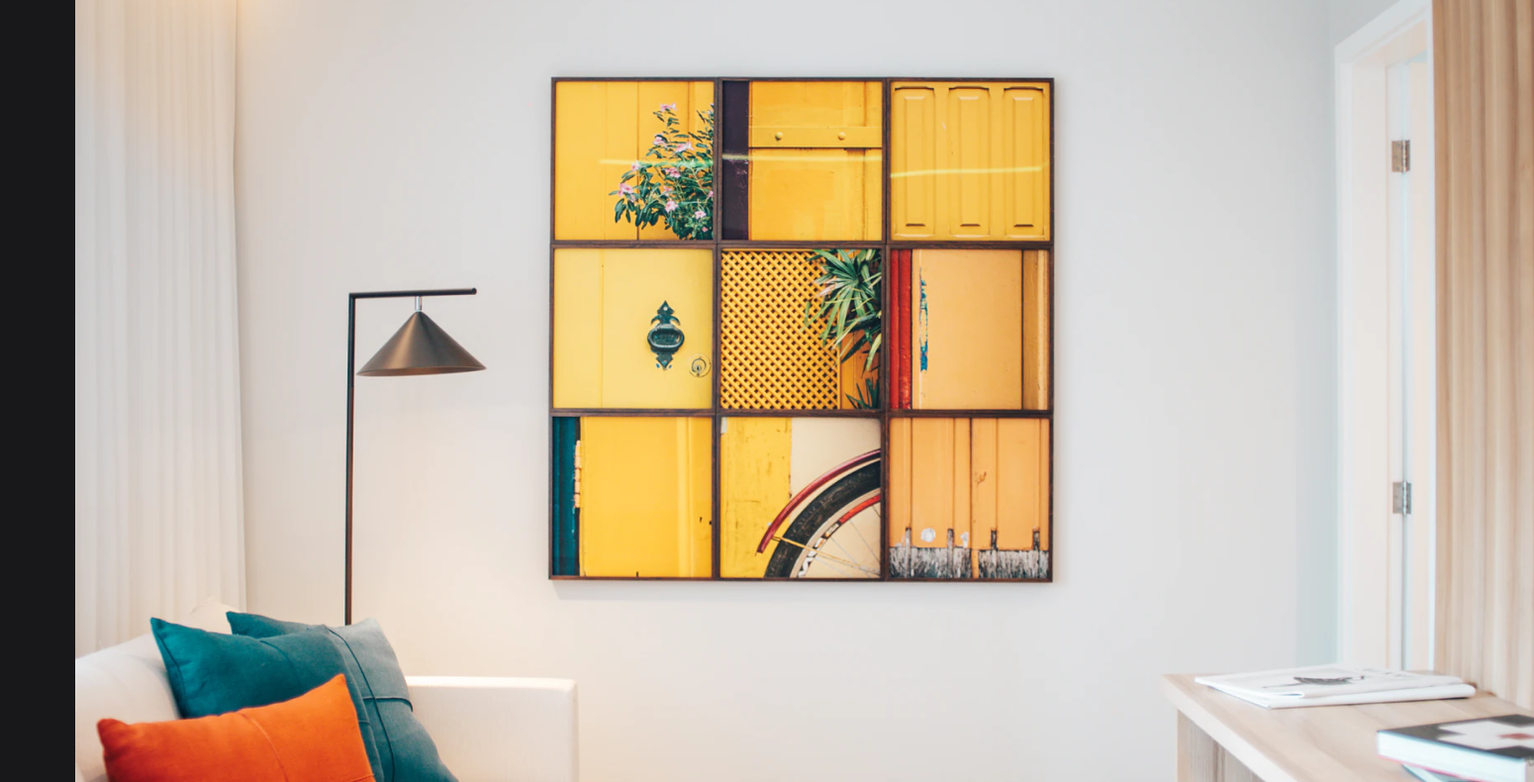
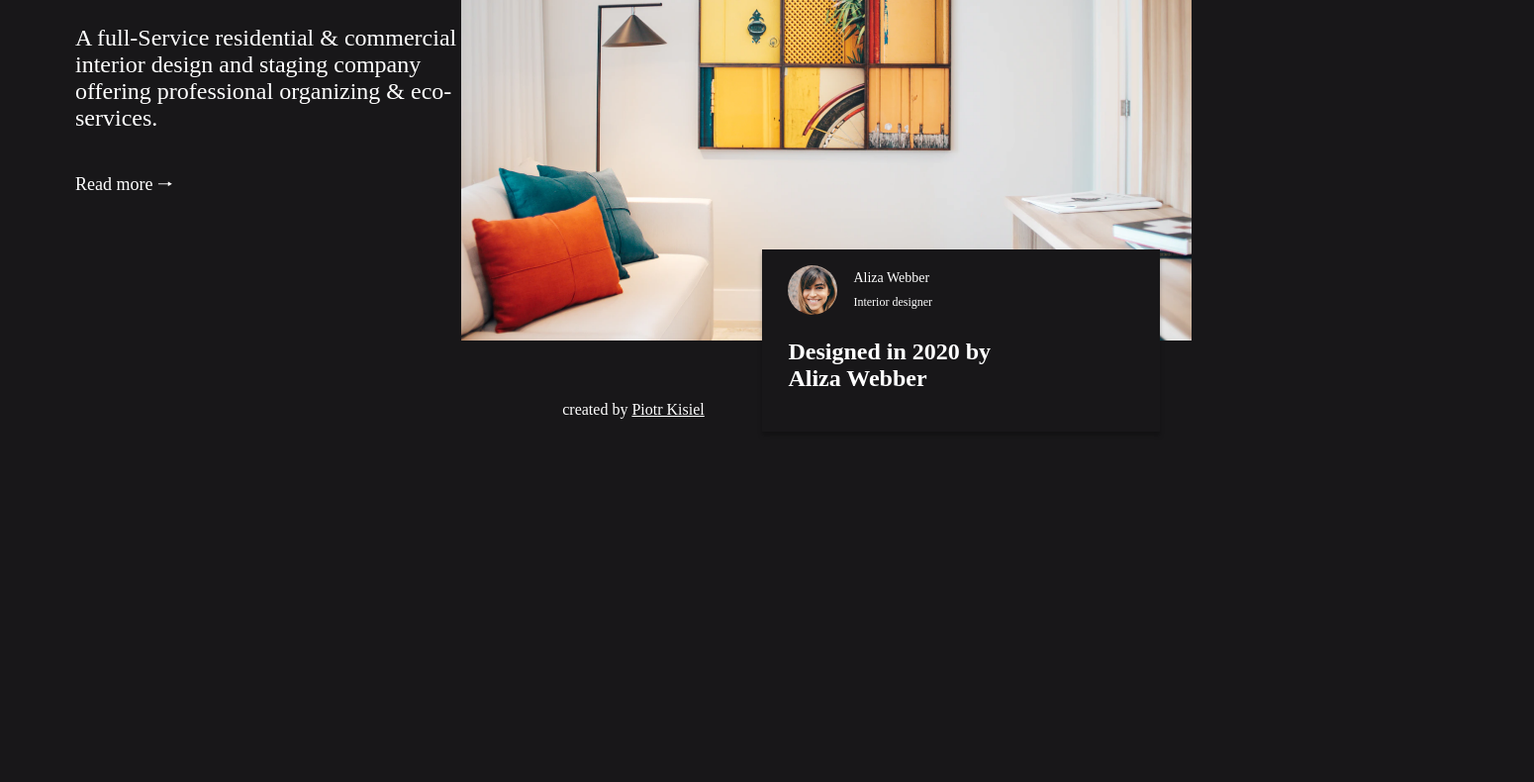
Before and after one commit to pietyr/interior-consultant, a plain HTML site: page index.html in a window 1280 px wide. Shown: the part 337-1127 px from the top of the page at 99% size, 1550 px wide, since content can reach past the window. After the commit the page ends 800 px from the top, so only its background shows below. Drawn offline with Linux system fonts and the light colour scheme.

Commit message:
feat: styled main

```diff
--- a/index.html
+++ b/index.html
@@ -28,21 +28,25 @@
 			</nav>
 		</header>
 		<main>
-			<section>
+			<section class="description">
 				<h1>Modern interior</h1>
 				<p>
 					A full-Service residential & commercial interior design and
 					staging company offering professional organizing &
 					eco-services.
 				</p>
-				<a href="">Read more -></a>
+				<a href="">Read more 🠒</a>
 			</section>
-			<section>
+			<section class="photo">
 				<img src="images/photo1.png" alt="Modern room interior photo" />
-				<div>
-					<img src="images/photo2.png" alt="Aliza Webber" />
-					<span>Aliza Webber</span>
-					<span>Interior designer</span>
+				<div class="author-wrapper">
+					<div class="author-img-wrapper">
+						<img src="images/photo2.png" alt="Aliza Webber" />
+						<div class="name-wrapper">
+							<span>Aliza Webber</span>
+							<span>Interior designer</span>
+						</div>
+					</div>
 					<h3>Designed in 2020 by Aliza Webber</h3>
 				</div>
 			</section>
--- a/style.css
+++ b/style.css
@@ -12,6 +12,10 @@
 }
 
 body {
+	display: flex;
+	flex-direction: column;
+	justify-content: space-between;
+	min-height: 100vh;
 	background-color: var(--background);
 	color: var(--font);
 	padding: 2.625rem 4.75rem 1.5rem;
@@ -20,6 +24,7 @@ body {
 
 header,
 main {
+	width: 100%;
 	max-width: 1288px;
 	margin-left: auto;
 	margin-right: auto;
@@ -68,3 +73,87 @@ li:first-child {
 	font-weight: 700;
 	border-bottom: 1px var(--font) solid;
 }
+
+footer {
+	text-align: center;
+}
+
+main {
+	display: flex;
+	justify-content: space-between;
+}
+
+section.description {
+	display: flex;
+	flex-direction: column;
+	justify-content: center;
+	max-width: 410px;
+	gap: 2.5rem;
+}
+
+h1 {
+	font-size: 3rem;
+	margin: 0;
+}
+
+section.description p {
+	font-size: 1.5rem;
+	margin: 0;
+}
+
+section.description a {
+	font-size: 1.125rem;
+	text-decoration: none;
+}
+
+section.photo {
+	position: relative;
+}
+
+section.photo > img {
+	display: block;
+	max-width: 738px;
+}
+
+div.author-wrapper {
+	display: flex;
+	flex-direction: column;
+	position: absolute;
+	bottom: 0;
+	right: 2rem;
+	transform: translateY(50%);
+	background-color: var(--background);
+	padding: 1rem 1.625rem;
+	box-shadow: 0px 4px 4px 0px rgba(0, 0, 0, 25%);
+}
+
+h3 {
+	font-size: 1.5rem;
+	max-width: 70%;
+}
+
+div.author-img-wrapper {
+	display: flex;
+	gap: 1rem;
+}
+
+div.author-img-wrapper > img {
+	display: block;
+	max-width: 50px;
+	max-height: 50px;
+	border-radius: 50%;
+}
+
+div.name-wrapper {
+	display: flex;
+	flex-direction: column;
+	justify-content: space-around;
+}
+
+div.name-wrapper span:first-child {
+	font-size: 0.875rem;
+}
+
+div.name-wrapper span:last-child {
+	font-size: 0.75rem;
+}
```
